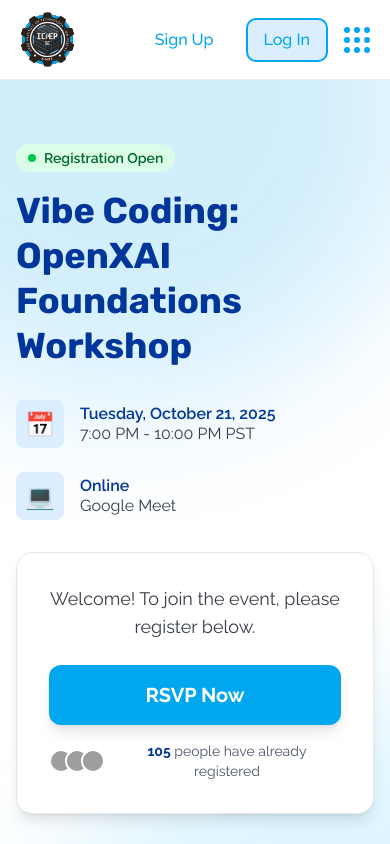
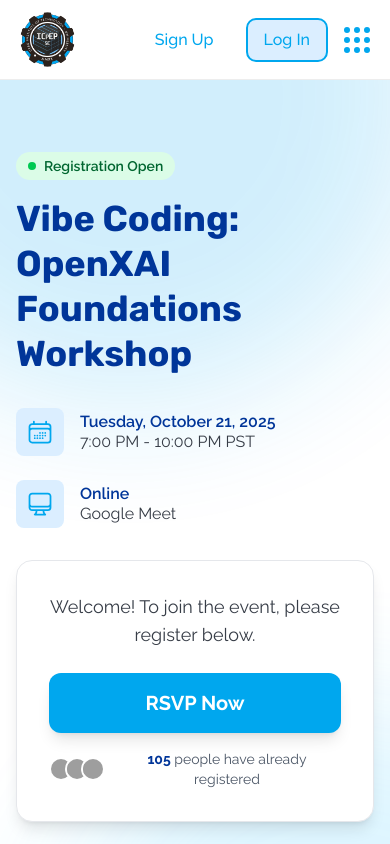
Before and after one commit to ShanRaboy11/icpep-se-citu, a Next.js app in the folder client/: page /events in a window 390 px wide. Shown: the top 844 px of the page. Built offline with nearby package versions, Linux system fonts and the light colour scheme; grey boxes are pictures that could not be loaded.

Commit message:
feat(ui): better ui for events & abt scroll - rexi

```diff
--- a/client/package.json
+++ b/client/package.json
@@ -9,6 +9,7 @@
     "lint": "eslint"
   },
   "dependencies": {
+    "@heroicons/react": "^2.2.0",
     "clsx": "^2.1.1",
     "framer-motion": "^12.23.24",
     "lucide-react": "^0.545.0",
--- a/client/src/app/components/header.tsx
+++ b/client/src/app/components/header.tsx
@@ -14,7 +14,7 @@ const Header = () => {
   const router = useRouter();
 
   return (
-    <header className="w-full border-b border-foreground bg-white relative z-10">
+    <header className="w-full border-b border-foreground bg-white fixed top-0 left-0 right-0 z-40">
       <div className="mx-auto flex max-w-7xl items-center justify-between px-5 sm:px-10 lg:px-10 py-3">
         {/* Left: Logo + Titles */}
         <div className="flex min-w-0 items-center gap-3 sm:gap-4">
--- a/client/src/app/components/hero.tsx
+++ b/client/src/app/components/hero.tsx
@@ -88,7 +88,21 @@ const Hero = () => {
           >
             Join Community
           </button>
-          <button className="bg-transparent border-2 border-gray-300 text-gray-700 hover:bg-buttonbg1 hover:border-primary1 hover:text-primary1 font-raleway font-semibold px-8 py-3 rounded-full transition-all duration-300 cursor-pointer">
+          <button
+            onClick={() => {
+              const aboutSection = document.getElementById("about");
+              if (aboutSection) {
+                // Scroll smoothly to "about" with some offset to reveal the full section
+                const yOffset = -80; // adjust if your header overlaps (try -80 or -100)
+                const y =
+                  aboutSection.getBoundingClientRect().top +
+                  window.pageYOffset +
+                  yOffset;
+                window.scrollTo({ top: y, behavior: "smooth" });
+              }
+            }}
+            className="bg-transparent border-2 border-gray-300 text-gray-700 hover:bg-buttonbg1 hover:border-primary1 hover:text-primary1 font-raleway font-semibold px-8 py-3 rounded-full transition-all duration-300 cursor-pointer"
+          >
             Learn More
           </button>
         </div>
--- a/client/src/app/events/page.tsx
+++ b/client/src/app/events/page.tsx
@@ -3,6 +3,12 @@
 import React, { useState, useEffect } from "react";
 import Header from "../components/header";
 import Footer from "../components/footer";
+
+import {
+  CalendarDaysIcon,
+  ComputerDesktopIcon,
+  MapPinIcon,
+} from "@heroicons/react/24/outline";
 
 // --- Helper Components ---
 const EventTag = ({ children }: { children: React.ReactNode }) => (
@@ -49,8 +55,9 @@ export default function EventPage() {
   // --- Event Configuration ---
   const eventMode = "Online"; // Change to "Onsite" to see the pin icon and a different location
   const isOnline = eventMode === "Online";
-  const eventLocation = isOnline ? "Google Meet" : "123 Tech Avenue, Innovation City";
-
+  const eventLocation = isOnline
+    ? "Google Meet"
+    : "123 Tech Avenue, Innovation City";
 
   // Set event date (example)
   const eventDate = new Date(
@@ -103,10 +110,13 @@ export default function EventPage() {
 
       <div className="relative z-10 flex flex-col min-h-screen">
         <Header />
-        <main className="flex-grow w-full max-w-6xl mx-auto px-4 py-16">
+        {/* push ALL content down, creating space for the header. */}
+        <main className="flex-grow w-full max-w-6xl mx-auto px-4 pt-38 pb-16">
           <div className="grid grid-cols-1 lg:grid-cols-5 gap-8 lg:gap-12 items-start">
             {/* --- Left Column (Narrower & STICKY) --- */}
-            <div className="lg:col-span-2 lg:sticky lg:top-8 h-fit space-y-6 order-2 lg:order-1">
+
+            {/* top-38. This value MUST match the padding-top of <main>. */}
+            <div className="lg:col-span-2 lg:sticky lg:top-38 h-fit space-y-6 order-2 lg:order-1">
               <div className="aspect-square w-full rounded-2xl overflow-hidden shadow-2xl bg-gray-100">
                 <img
                   src="https://images.unsplash.com/photo-1505373877841-8d25f7d46678?q=80&w=2012&auto=format&fit=crop"
@@ -168,12 +178,18 @@ export default function EventPage() {
                 </h1>
                 <div className="grid grid-cols-1 md:grid-cols-2 gap-6">
                   <InfoDetailRow
-                    icon="📅"
+                    icon={<CalendarDaysIcon className="h-7 w-7" />}
                     line1={formattedDate}
                     line2="7:00 PM - 10:00 PM PST"
                   />
                   <InfoDetailRow
-                    icon={isOnline ? "💻" : "📍"}
+                    icon={
+                      isOnline ? (
+                        <ComputerDesktopIcon className="h-7 w-7" />
+                      ) : (
+                        <MapPinIcon className="h-7 w-7" />
+                      )
+                    }
                     line1={eventMode}
                     line2={eventLocation}
                   />
--- a/client/src/app/globals.css
+++ b/client/src/app/globals.css
@@ -262,3 +262,7 @@ body {
 .animate-blob-fast {
   animation: blobMoveFast 10s ease-in-out infinite;
 }
+
+html {
+  scroll-behavior: smooth;
+}
--- a/client/src/app/home/landing-page.tsx
+++ b/client/src/app/home/landing-page.tsx
@@ -1,6 +1,6 @@
 "use client";
 
-import Header from "../components/header_guest";
+import Header from "../components/header"; // Assuming correct import path
 import Hero from "../components/hero";
 import Footer from "../components/footer";
 import { AboutSection } from "../components/sections/about";
@@ -17,14 +17,15 @@ export default function LandingPage() {
     <div className="min-h-screen flex flex-col overflow-hidden">
       <Header />
 
-      <main style={{ backgroundColor: "#FEFEFF" }}>
+      {/* MODIFICATION: Added className="pt-20" to offset the fixed header */}
+      <main className="pt-20" style={{ backgroundColor: "#FEFEFF" }}>
         <section id="hero">
           <Hero />
         </section>
 
         <section
           id="about"
-          className="-mt-10 flex flex-col items-center justify-center px-6 py-20 md:px-16 lg:px-28 space-y-28 bg"
+          className="-mt-10 flex flex-col items-center justify-center px-6 py-28 md:px-16 lg:px-28 space-y-28 bg"
         >
           <AboutSection />
           <WhyJoinSection />
```
Also changed, not shown: 1 other file (tests, documents, lock files or other folders).
